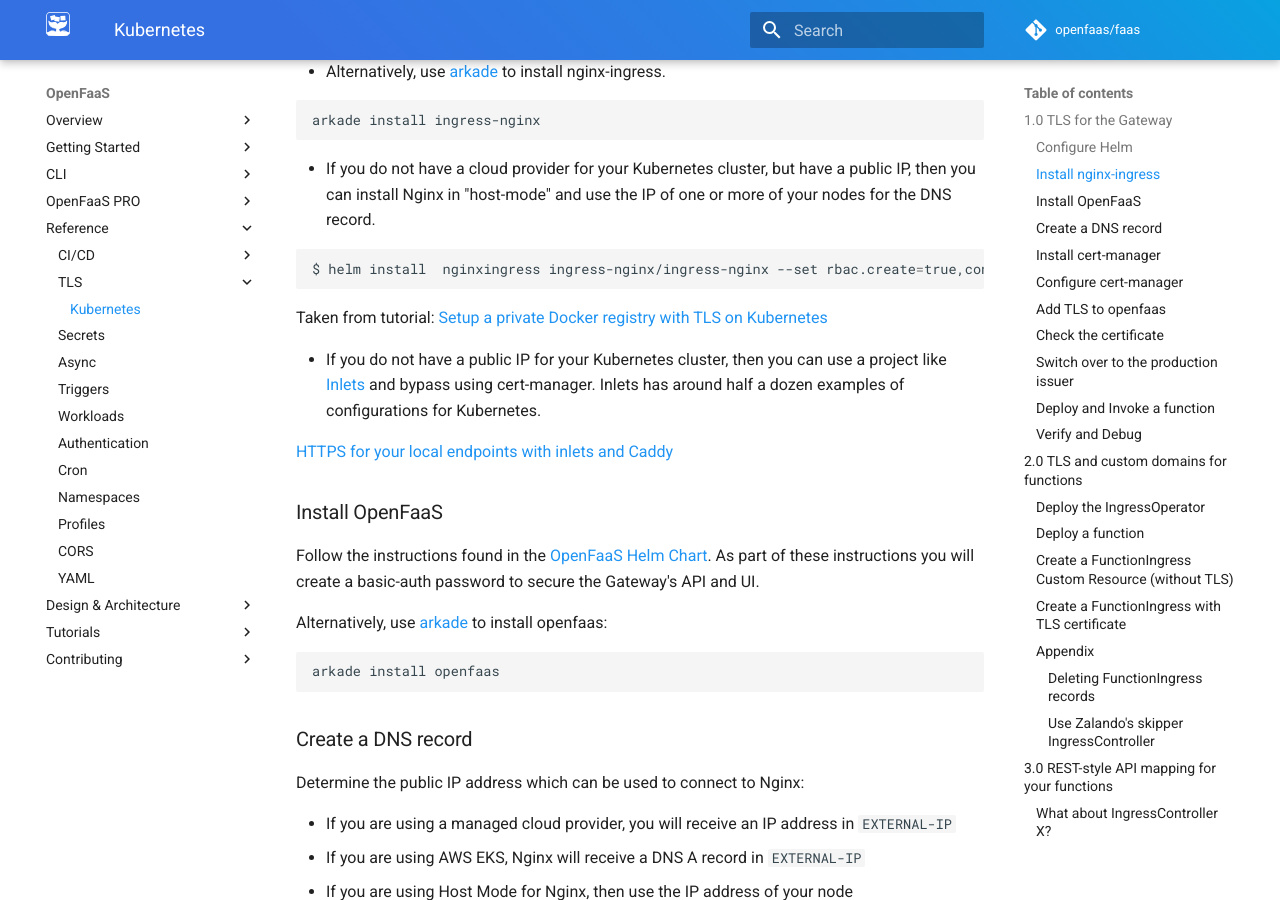
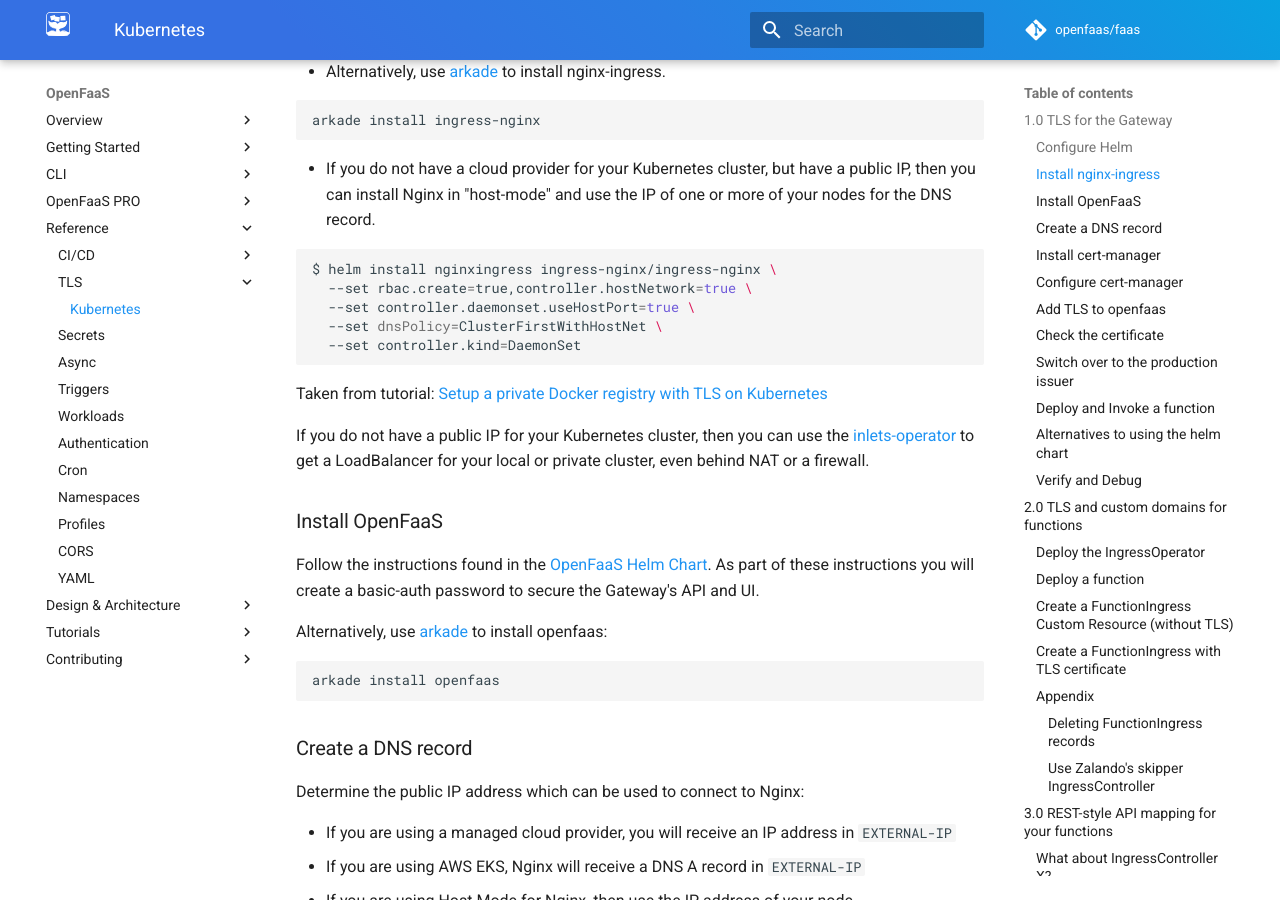
Before and after one commit to openfaas/docs, an MkDocs documentation site: the page built from docs/reference/ssl/kubernetes-with-cert-manager.md, in a window 1280 px wide and 900 px high, scrolled down 1218 px. Built offline with MkDocs 1.6.1 and Material for MkDocs 9.7.7, drawn with Linux system fonts in a browser that asks for light colours; comment, search, counter and statistics services are not loaded; some of the changed text lies outside the part shown.

Commit message:
Fix link for inlets and add ingress app
Signed-off-by: Alex Ellis (OpenFaaS Ltd) <alexellis2@gmail.com>

````diff
--- a/docs/reference/ssl/kubernetes-with-cert-manager.md
+++ b/docs/reference/ssl/kubernetes-with-cert-manager.md
@@ -53,14 +53,17 @@ Caveats:
 * If you do not have a cloud provider for your Kubernetes cluster, but have a public IP, then you can install Nginx in "host-mode" and use the IP of one or more of your nodes for the DNS record.
 
   ```sh
-  $ helm install  nginxingress ingress-nginx/ingress-nginx --set rbac.create=true,controller.hostNetwork=true controller.daemonset.useHostPort=true,dnsPolicy=ClusterFirstWithHostNet,controller.kind=DaemonSet
+  $ helm install nginxingress ingress-nginx/ingress-nginx \
+    --set rbac.create=true,controller.hostNetwork=true \
+    --set controller.daemonset.useHostPort=true \
+    --set dnsPolicy=ClusterFirstWithHostNet \
+    --set controller.kind=DaemonSet
   ```
 
   Taken from tutorial: [Setup a private Docker registry with TLS on Kubernetes](https://github.com/alexellis/k8s-tls-registry)
 
-* If you do not have a public IP for your Kubernetes cluster, then you can use a project like [Inlets](https://inlets.dev) and bypass using cert-manager. Inlets has around half a dozen examples of configurations for Kubernetes.
 
-  [HTTPS for your local endpoints with inlets and Caddy](https://blog.alexellis.io/https-inlets-local-endpoints/)
+If you do not have a public IP for your Kubernetes cluster, then you can use the [inlets-operator](https://github.com/inlets/inlets-operator) to get a LoadBalancer for your local or private cluster, even behind NAT or a firewall.
 
 ### Install OpenFaaS
 
@@ -236,6 +239,16 @@ In your projects containing OpenFaaS functions, you can now deploy using your do
 ```sh
 faas-cli login --gateway https://gw.example.com --username <username> --password <password>
 faas-cli deploy --gateway https://gw.example.com
+```
+
+### Alternatives to using the helm chart
+
+An arkade app also exists which makes the above much easier by automating the Issuer and Ingress records for you:
+
+```bash
+  arkade install openfaas-ingress \
+  --domain openfaas.example.com \
+  --email openfaas@example.com
 ```
 
 ### Verify and Debug
````
